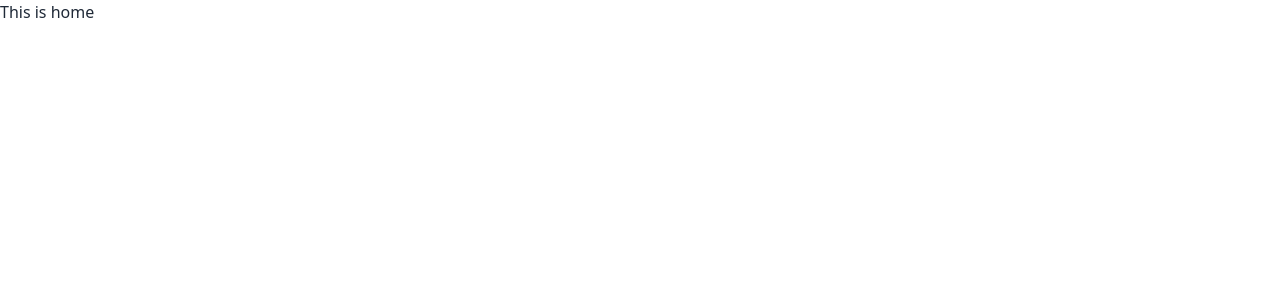
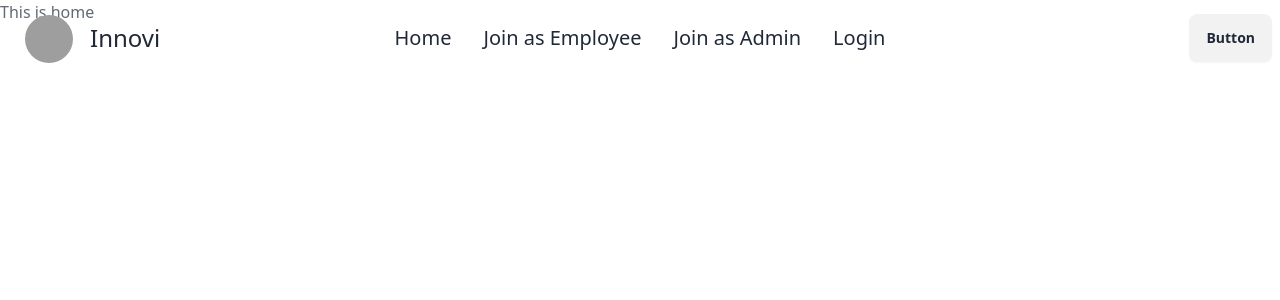
Before and after one commit to rifat-sarker/asset-management-client, a React (Vite) app: page / in a window 1280 px wide. Shown: the top 300 px of the page. Built offline with nearby package versions, Linux system fonts and the light colour scheme; grey boxes are pictures that could not be loaded.

Commit message:
navbar added

```diff
--- a/src/Layout/Main.jsx
+++ b/src/Layout/Main.jsx
@@ -1,9 +1,11 @@
 import { Outlet } from "react-router-dom";
+import Navbar from "../shared/Navbar/Navbar";
 
 
 const Main = () => {
     return (
         <div>
+            <Navbar></Navbar>
             <Outlet></Outlet>
         </div>
     );
--- a/src/main.jsx
+++ b/src/main.jsx
@@ -7,6 +7,8 @@
 
 ReactDOM.createRoot(document.getElementById("root")).render(
   <React.StrictMode>
-    <RouterProvider router={router} />
+    <div className="max-w-screen-xl mx-auto">
+      <RouterProvider router={router} />
+    </div>
   </React.StrictMode>
 );
--- /dev/null
+++ b/src/shared/Navbar/Navbar.jsx
@@ -0,0 +1,68 @@
+import { Link } from "react-router-dom";
+
+const Navbar = () => {
+  const Navlinks = (
+    <>
+      <li>
+        <Link to="/">Home</Link>
+      </li>
+      <li>
+        <Link to="/employee">Join as Employee</Link>
+      </li>
+      <li>
+        <Link to="/admin">Join as Admin</Link>
+      </li>
+      <li>
+        <Link to="/login">Login</Link>
+      </li>
+    </>
+  );
+  return (
+    <div className="navbar bg-base-100 max-w-screen-xl  mx-auto bg-opacity-30 fixed ">
+      <div className="navbar-start">
+        <div className="dropdown">
+          <div tabIndex={0} role="button" className="btn btn-ghost lg:hidden">
+            <svg
+              xmlns="http://www.w3.org/2000/svg"
+              className="h-5 w-5"
+              fill="none"
+              viewBox="0 0 24 24"
+              stroke="currentColor"
+            >
+              <path
+                strokeLinecap="round"
+                strokeLinejoin="round"
+                strokeWidth="2"
+                d="M4 6h16M4 12h8m-8 6h16"
+              />
+            </svg>
+          </div>
+          <ul
+            tabIndex={0}
+            className="menu text-xl menu-sm dropdown-content mt-3 z-[1] p-2 shadow bg-base-100 rounded-box w-52"
+          >
+            {Navlinks}
+          </ul>
+        </div>
+        <a className="btn btn-ghost text-xl">
+          <img
+            className="h-12  w-12 rounded-full"
+            src={"https://i.ibb.co/Q8pSG87/7580b4102141269-5f2fed6475b53.jpg"}
+            alt=""
+          />
+        </a>{" "}
+        <span className="text-2xl">Innovi</span>
+      </div>
+      <div className="navbar-center hidden lg:flex">
+        <ul className="menu text-xl menu-horizontal px-1">
+          {Navlinks}
+        </ul>
+      </div>
+      <div className="navbar-end">
+        <a className="btn">Button</a>
+      </div>
+    </div>
+  );
+};
+
+export default Navbar;
```
